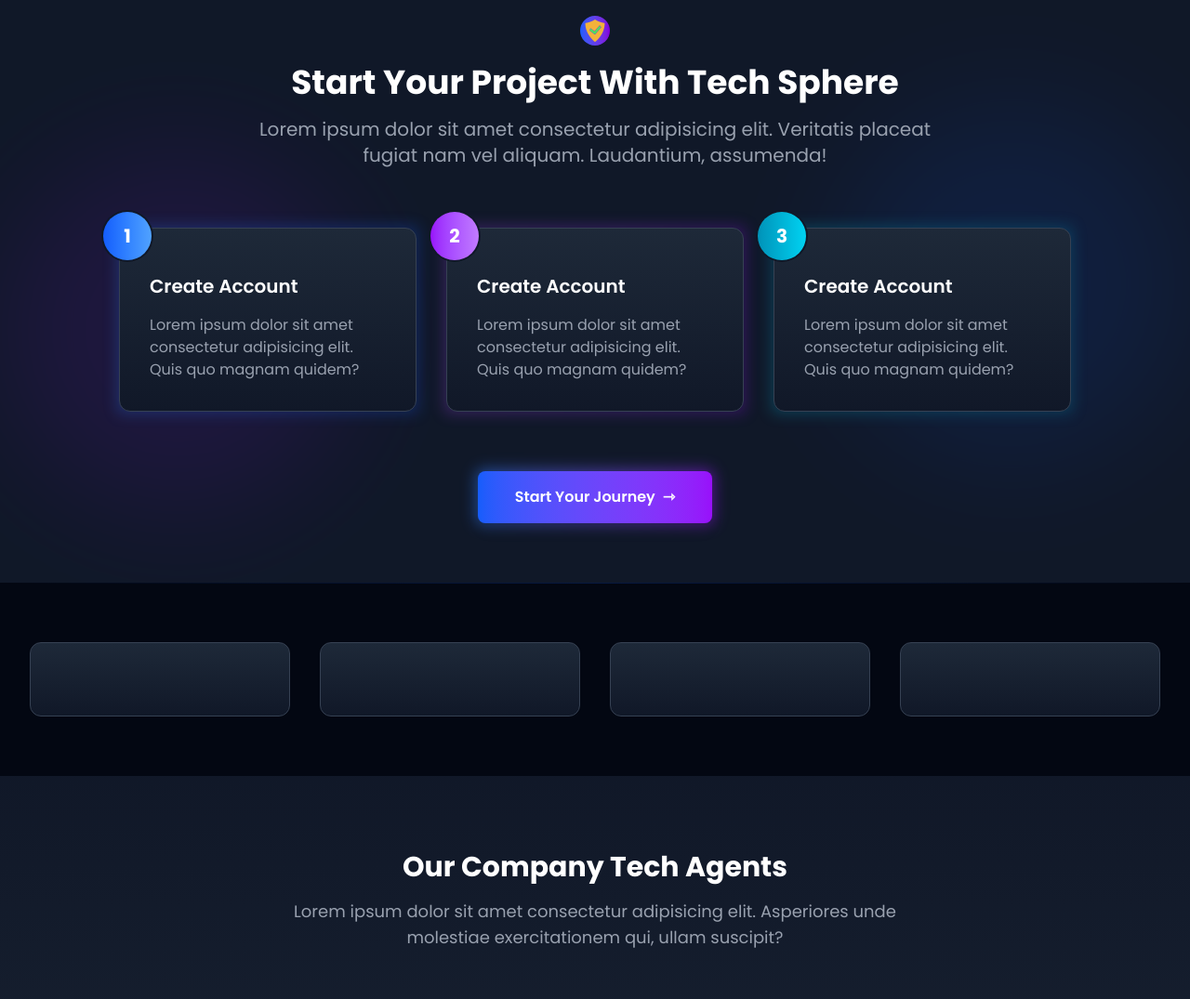
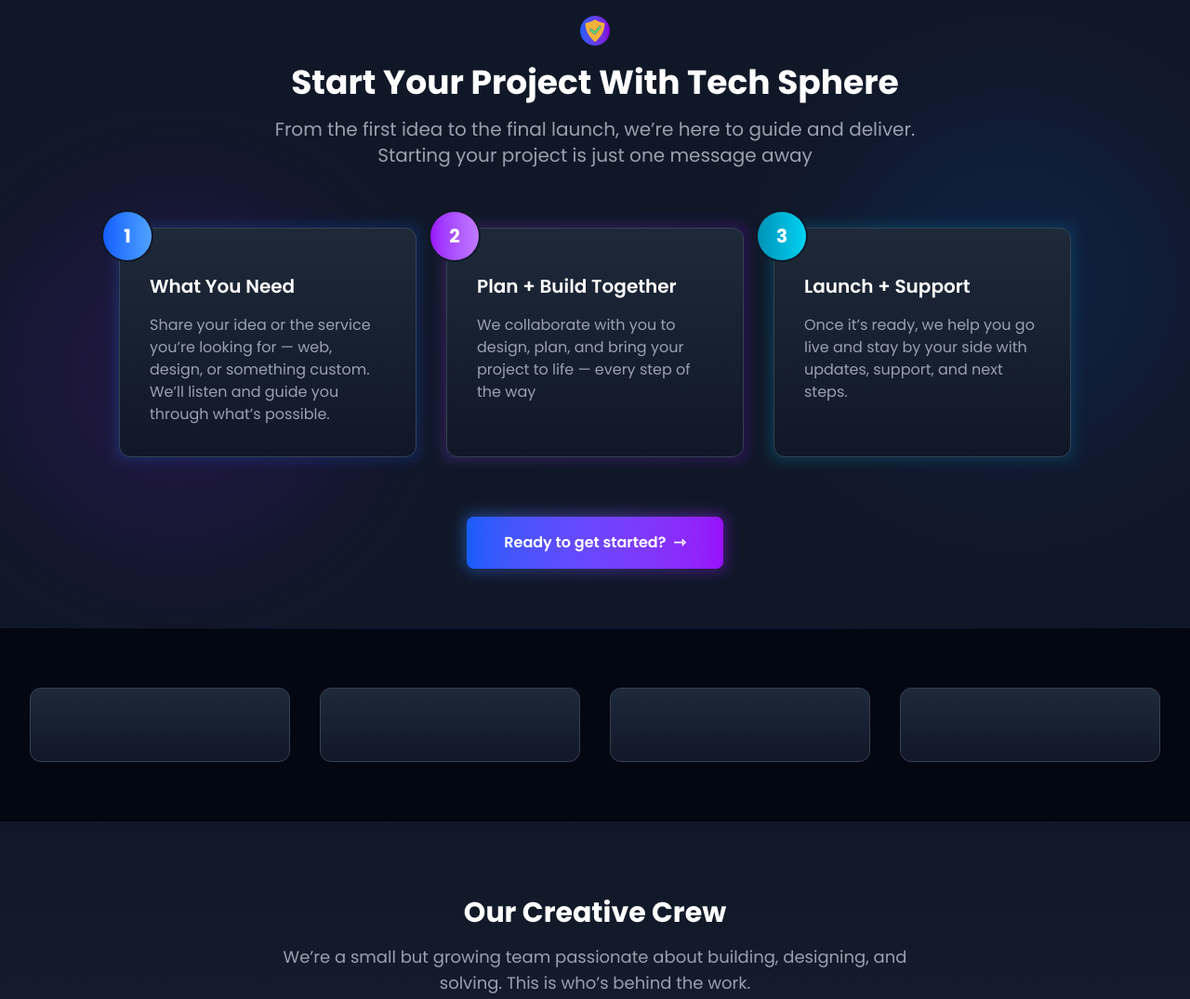
Before and after one commit to cyberdiego33/Tech-Sphere-Portfolio, a website: page index.html in a window 1280 px wide. Shown: the part 1800-2875 px from the top of the page at 93% size. Drawn offline with Linux system fonts and the light colour scheme.

Commit message:
we are here again

```diff
--- a/index.html
+++ b/index.html
@@ -227,23 +227,23 @@
                     <div class="size-8 mx-auto mb-5 bg-gradient-to-r from-blue-600 to-purple-700 rounded-full"><img src="images/texted.png" alt="tested icon"></div>
                     <h2 class="text-3xl md:text-4xl font-bold text-white">Start Your Project With Tech Sphere</h2>
                     <p class="text-xl text-gray-400 mt-4">
-                        Lorem ipsum dolor sit amet consectetur adipisicing elit. Veritatis placeat fugiat nam vel aliquam. Laudantium, assumenda!
+                        From the first idea to the final launch, we’re here to guide and deliver. Starting your project is just one message away
                     </p>
                 </div>
 
-                <div class="grid md:grid-cols-3 gap-8 max-w-5xl mx-auto">
+                <div class="grid md:grid-cols-3 items-stretch gap-8 max-w-5xl mx-auto">
 
                     <div class="relative group">
                         <div class="absolute -inset-0.5 bg-gradient-to-r from-blue-500 to-blue-600 opacity-25 group-hover:opacity-50 transition-opacity duration-300 blur"></div>
-                        <div class="relative bg-gradient-to-b from-gray-800 to-gray-900 rounded-xl p-8 border border-gray-700">
+                        <div class="relative h-[247px] bg-gradient-to-b from-gray-800 to-gray-900 rounded-xl p-8 border border-gray-700">
                             <div class="absolute -top-5 -left-5 size-14 grid place-content-center">
                                 <div class="absolute inset-0 rounded-full bg-gray-900"></div>
                                 <div class="absolute inset-0.5 rounded-full bg-gradient-to-r from-blue-600 to-blue-400"></div>
                                 <span class="relative text-xl font-bold text-white">1</span>
                             </div>
-                            <h3 class="text-xl font-semibold text-white my-4 group-hover:text-blue-400 transition-colors">Create Account</h3>
+                            <h3 class="text-xl font-semibold text-white my-4 group-hover:text-blue-400 transition-colors">What You Need</h3>
                             <p class="text-gray-400">
-                                Lorem ipsum dolor sit amet consectetur adipisicing elit. Quis quo magnam quidem?
+                                Share your idea or the service you’re looking for — web, design, or something custom. We’ll listen and guide you through what’s possible.
                             </p>
                         </div>
                     </div>
@@ -251,15 +251,15 @@
                     <div class="relative group">
 
                         <div class="absolute -inset-0.5 bg-gradient-to-r from-purple-500 to-purple-600 opacity-25 group-hover:opacity-50 transition-opacity duration-300 blur"></div>
-                        <div class="relative bg-gradient-to-b from-gray-800 to-gray-900 rounded-xl p-8 border border-gray-700">
+                        <div class="relative h-[247px] bg-gradient-to-b from-gray-800 to-gray-900 rounded-xl p-8 border border-gray-700">
                             <div class="absolute -top-5 -left-5 size-14 grid place-content-center">
                                 <div class="absolute inset-0 rounded-full bg-gray-900"></div>
                                 <div class="absolute inset-0.5 rounded-full bg-gradient-to-r from-purple-600 to-purple-400"></div>
                                 <span class="relative text-xl font-bold text-white">2</span>
                             </div>
-                            <h3 class="text-xl font-semibold text-white my-4 group-hover:text-purple-400 transition-colors">Create Account</h3>
+                            <h3 class="text-xl font-semibold text-white my-4 group-hover:text-purple-400 transition-colors">Plan + Build Together</h3>
                             <p class="text-gray-400">
-                                Lorem ipsum dolor sit amet consectetur adipisicing elit. Quis quo magnam quidem?
+                                We collaborate with you to design, plan, and bring your project to life — every step of the way
                             </p>
                         </div>
                     </div>
@@ -267,15 +267,15 @@
                     <div class="relative group">
 
                         <div class="absolute -inset-0.5 bg-gradient-to-r from-cyan-500 to-cyan-600 opacity-25 group-hover:opacity-50 transition-opacity duration-300 blur"></div>
-                        <div class="relative bg-gradient-to-b from-gray-800 to-gray-900 rounded-xl p-8 border border-gray-700">
+                        <div class="relative h-[247px] bg-gradient-to-b from-gray-800 to-gray-900 rounded-xl p-8 border border-gray-700">
                             <div class="absolute -top-5 -left-5 size-14 grid place-content-center">
                                 <div class="absolute inset-0 rounded-full bg-gray-900"></div>
                                 <div class="absolute inset-0.5 rounded-full bg-gradient-to-r from-cyan-600 to-cyan-400"></div>
                                 <span class="relative text-xl font-bold text-white">3</span>
                             </div>
-                            <h3 class="text-xl font-semibold text-white my-4 group-hover:text-cyan-400 transition-colors">Create Account</h3>
+                            <h3 class="text-xl font-semibold text-white my-4 group-hover:text-cyan-400 transition-colors">Launch + Support</h3>
                             <p class="text-gray-400">
-                                Lorem ipsum dolor sit amet consectetur adipisicing elit. Quis quo magnam quidem?
+                                Once it’s ready, we help you go live and stay by your side with updates, support, and next steps.
                             </p>
                         </div>
                     </div>
@@ -288,7 +288,7 @@
 
                         <a href="#" class="relative">
                             <div class="flex items-center gap-2 font-semibold *:text-white px-10 py-4 bg-gradient-to-r from-blue-600 to-purple-600 shadow-lg rounded-lg group relative">
-                                <p>Start Your Journey</p>
+                                <p>Ready to get started?</p>
                                 <div class="transform group-hover:translate-x-1 transition-transform">&#8702;</div>
                             </div>
                         </a>
@@ -313,8 +313,8 @@
         <section class="py-20 bg-gradient-to-b from-gray-900 to-gray-800">
             <div class="container mx-auto px-4">
                 <div class="text-center mb-16">
-                    <h2 class="text-3xl font-bold mb-4 text-white">Our Company Tech Agents</h2>
-                    <p class="max-w-2xl text-lg text-gray-400 mx-auto">Lorem ipsum dolor sit amet consectetur adipisicing elit. Asperiores unde molestiae exercitationem qui, ullam suscipit?</p>
+                    <h2 class="text-3xl font-bold mb-4 text-white">Our Creative Crew</h2>
+                    <p class="max-w-2xl text-lg text-gray-400 mx-auto">We’re a small but growing team passionate about building, designing, and solving. This is who’s behind the work.</p>
                 </div>
 
                 <div class="flex flex-wrap gap-8 justify-center">
```
Also changed, not shown: output.css.
